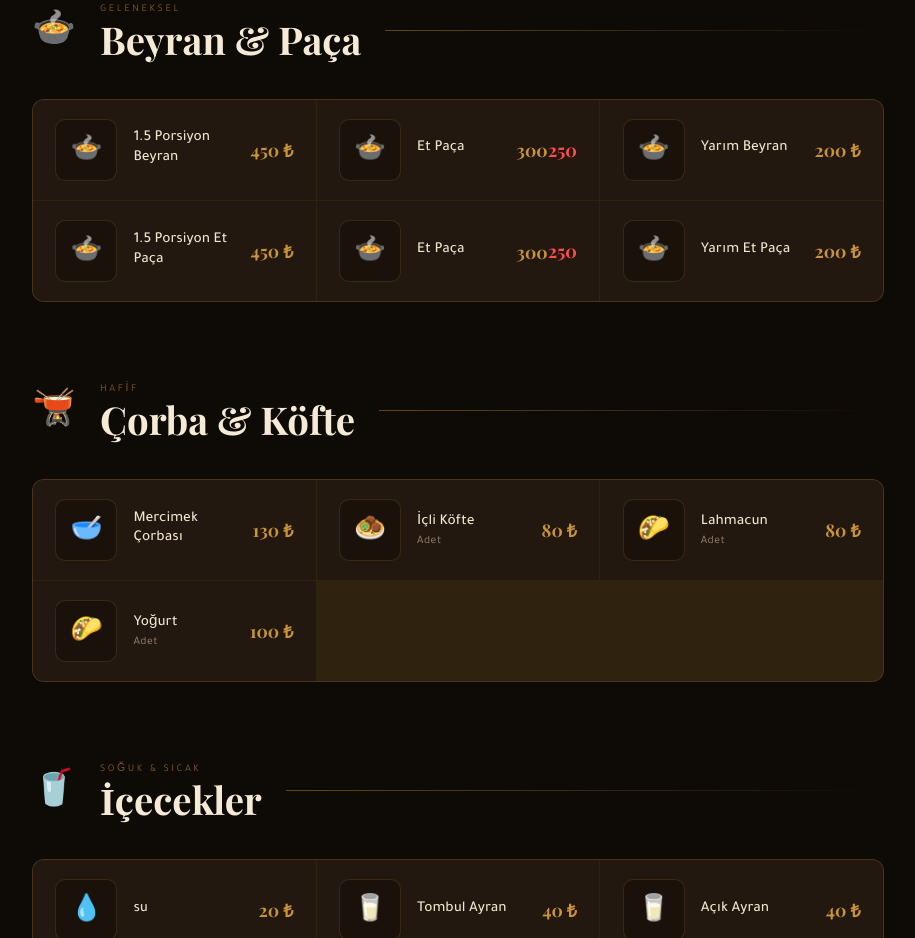
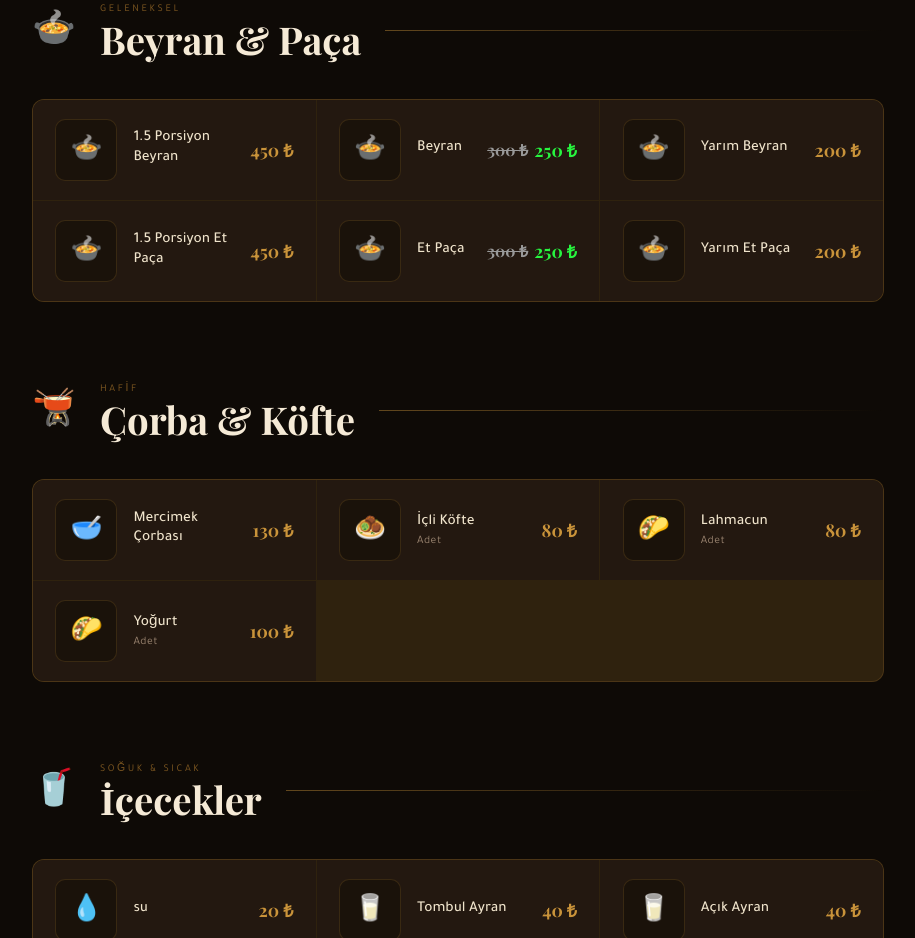
Before and after one commit to sehribeyrandoner/menu, a plain HTML site: page index.html in a window 1280 px wide. Shown: the part 2324-3262 px from the top of the page, without its empty margins (182-1097 px from the left). Drawn offline with nearby package versions, Linux system fonts and the light colour scheme.

Commit message:
Refactor price display for menu items
Removed old and new price classes from styles and updated item prices with inline styles.

```diff
--- a/index.html
+++ b/index.html
@@ -438,18 +438,7 @@
     fill: currentColor;
   }
 
-.old-price {
-  text-decoration: line-through;
-  color: #888;
-  margin-right: 8px;
-  font-size: 13px;
-}
 
-.new-price {
-  color: #ff4d4d;
-  font-weight: bold;
-  font-size: 18px;
-}
 
 .item-price {
   display: flex;
@@ -742,10 +731,10 @@
     </div>
     <div class="menu-grid">
       <div class="menu-item"><div class="item-img"><img src="images/beyran-buyuk.jpg" alt="" onerror="this.parentElement.innerHTML='🍲'"></div><div class="item-info"><div class="item-name">1.5 Porsiyon Beyran</div></div><div class="item-price">450 ₺</div></div>
-      <div class="menu-item"><div class="item-img"><img src="images/et-paca.jpg" alt="" onerror="this.parentElement.innerHTML='🍲'"></div><div class="item-info"><div class="item-name">Et Paça</div></div><div class="item-price"><span class="old price">300</span><span class="new-price">250</span></div></div>
+      <div class="menu-item"><div class="item-img"><img src="images/et-paca.jpg" alt="" onerror="this.parentElement.innerHTML='🍲'"></div><div class="item-info"><div class="item-name">Beyran</div></div><div class="item-price"><span style="text-decoration: line-through; color: #999; font-size: 0.9em;">300 ₺</span>    <span style="color: #27F53F; font-weight: bold; margin-left: 6px;">250 ₺</span></div></div>
       <div class="menu-item"><div class="item-img"><img src="images/beyran-yarim.jpg" alt="" onerror="this.parentElement.innerHTML='🍲'"></div><div class="item-info"><div class="item-name">Yarım Beyran</div></div><div class="item-price">200 ₺</div></div>
       <div class="menu-item"><div class="item-img"><img src="images/et-paca-buyuk.jpg" alt="" onerror="this.parentElement.innerHTML='🍲'"></div><div class="item-info"><div class="item-name">1.5 Porsiyon Et Paça</div></div><div class="item-price">450 ₺</div></div>
-      <div class="menu-item"><div class="item-img"><img src="images/et-paca.jpg" alt="" onerror="this.parentElement.innerHTML='🍲'"></div><div class="item-info"><div class="item-name">Et Paça</div></div><div class="item-price"><span class="old price">300</span><span class="new-price">250</span></div></div>
+      <div class="menu-item"><div class="item-img"><img src="images/et-paca.jpg" alt="" onerror="this.parentElement.innerHTML='🍲'"></div><div class="item-info"><div class="item-name">Et Paça</div></div><div class="item-price"><span style="text-decoration: line-through; color: #999; font-size: 0.9em;">300 ₺</span>    <span style="color: #27F53F; font-weight: bold; margin-left: 6px;">250 ₺</span></div></div>
       <div class="menu-item"><div class="item-img"><img src="images/et-paca-yarim.jpg" alt="" onerror="this.parentElement.innerHTML='🍲'"></div><div class="item-info"><div class="item-name">Yarım Et Paça</div></div><div class="item-price">200 ₺</div></div>
     </div>
   </section>
```
